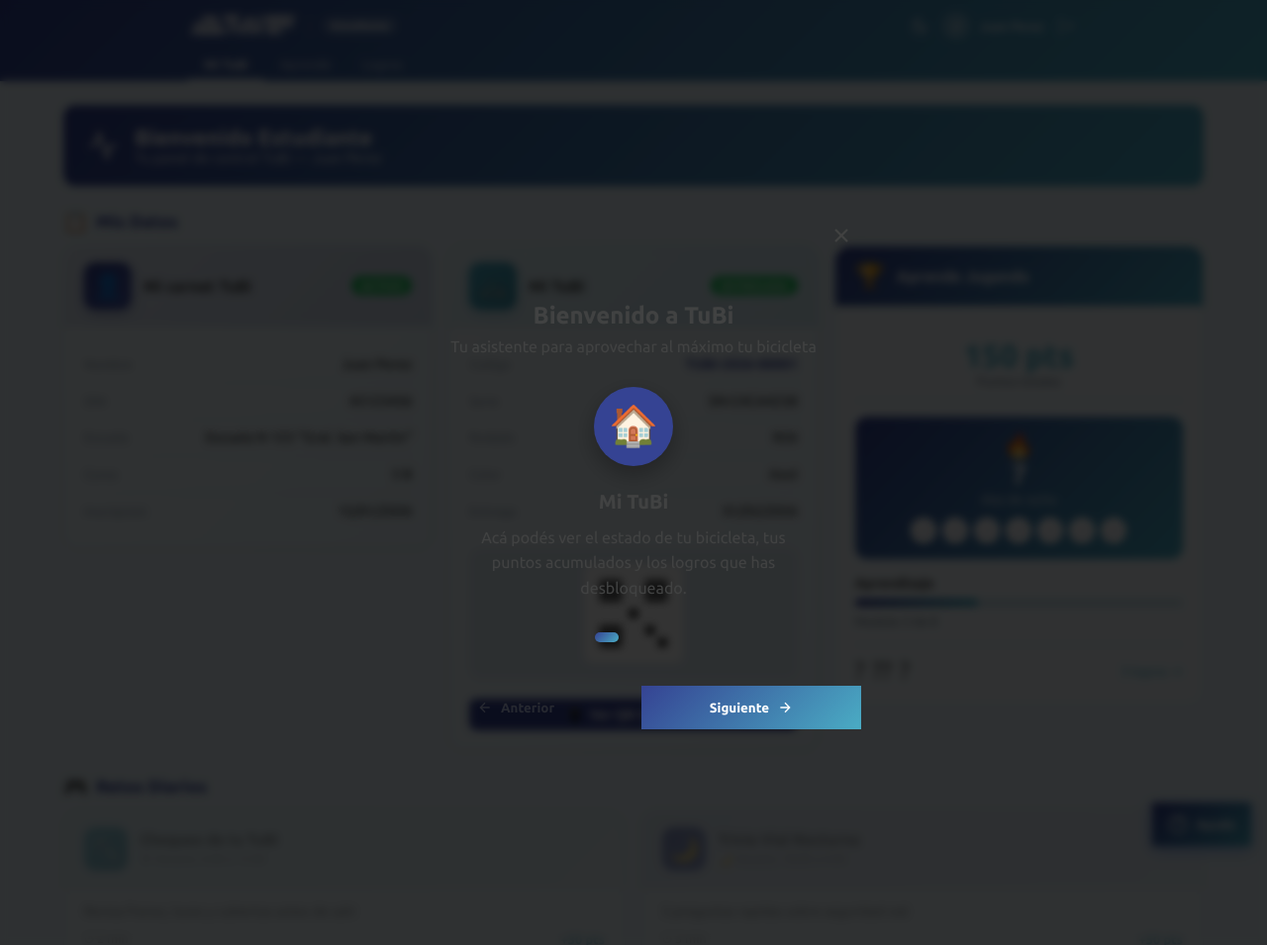
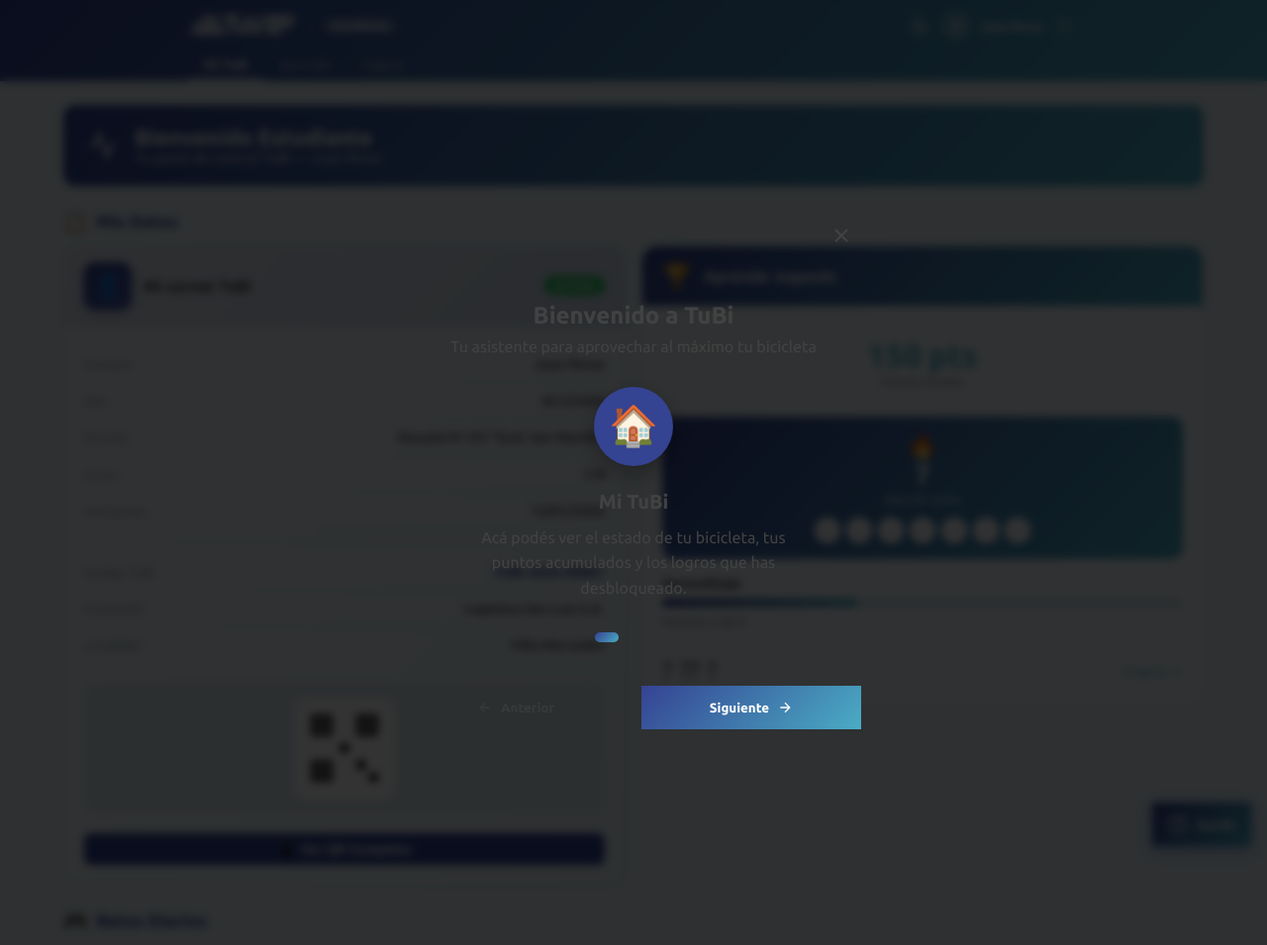
Before and after one commit to diviniacorp-svg/tubi-2026-php, a PHP site: page /pages/alumno/dashboard.php in a window 1280 px wide. Shown: the whole page at 99% size. Run offline with PHP 8.4, Linux system fonts and the light colour scheme; a user stored in the database is signed in; data comes from the database, SQL or seed files in the repository; data that the repository does not hold is empty.

Commit message:
Fix login DNI-based auth, unify student cards, fix aprender layout
- login.php: add role-based identifier search (DNI/CUIT/CUE/email)
- dashboard.php: merge carnet+bicicleta cards into one, add proveedor JOIN
- aprender.php: tab text 'Aprende Jugando', full-screen bg, grid fix

Co-Authored-By: Claude Sonnet 4.6 <noreply@anthropic.com>

```diff
--- a/pages/alumno/dashboard.php
+++ b/pages/alumno/dashboard.php
@@ -44,17 +44,22 @@ if (!empty($alumnoData['escuela_id'])) {
 }
 $escuelaNombre = $escuelaData ? $escuelaData['nombre'] : 'Escuela N 123';
 
-// Buscar bicicleta asignada
-$biciData = dbFetchOne('SELECT * FROM bicicletas WHERE alumno_id = ?', array($alumnoId));
+// Buscar bicicleta asignada (con datos del proveedor)
+$biciData = dbFetchOne(
+    'SELECT b.*, p.nombre AS proveedor_nombre, p.localidad AS proveedor_localidad ' .
+    'FROM bicicletas b LEFT JOIN proveedores p ON b.proveedor_id = p.id ' .
+    'WHERE b.alumno_id = ?',
+    array($alumnoId)
+);
 if (!$biciData) {
     $biciData = array(
         'codigo' => 'TUBI-SL-00123',
         'serie' => 'SN-2026-00123',
-        'rodado' => 26,
-        'color' => 'Azul TuBi',
         'estado' => 'entregada',
         'fecha_entrega' => '2026-02-01',
         'garantia_hasta' => '2028-02-01',
+        'proveedor_nombre' => 'Logistica San Luis S.A.',
+        'proveedor_localidad' => 'San Luis',
     );
 }
 
@@ -289,8 +294,9 @@ if ($_SERVER['REQUEST_METHOD'] === 'POST') {
         .qr-code-display { width: 100px; height: 100px; background: white; border-radius: 8px; padding: 8px; display: flex; align-items: center; justify-content: center; }
 
         /* Grid */
-        .top-cards-grid { display: grid; grid-template-columns: repeat(3, 1fr); gap: 1rem; align-items: start; }
+        .top-cards-grid { display: grid; grid-template-columns: repeat(2, 1fr); gap: 1rem; align-items: start; }
         .top-cards-grid > .data-card { margin-bottom: 0; }
+        .data-card-divider { border: none; border-top: 1px solid #c8dfe9; margin: 0.75rem 0; }
 
         /* Gamification */
         .gamification-card { background: #eef6fa; border: 1px solid #c8dfe9; border-radius: 16px; overflow: hidden; }
@@ -414,8 +420,7 @@ if ($_SERVER['REQUEST_METHOD'] === 'POST') {
 
         /* Responsive */
         @media (max-width: 1024px) {
-            .top-cards-grid { grid-template-columns: 1fr 1fr; }
-            .top-cards-grid > :nth-child(3) { grid-column: 1 / -1; }
+            .top-cards-grid { grid-template-columns: 1fr; }
         }
         @media (max-width: 640px) {
             .student-header-top { flex-direction: column; gap: 0.4rem; text-align: center; }
@@ -483,7 +488,7 @@ if ($_SERVER['REQUEST_METHOD'] === 'POST') {
 
                 <h2 class="section-title"><span class="section-icon">&#128203;</span> Mis Datos</h2>
                 <div class="top-cards-grid">
-                    <!-- Carnet -->
+                    <!-- Carnet unificado -->
                     <div class="data-card">
                         <div class="data-card-header estudiante">
                             <div class="data-card-icon estudiante">&#128100;</div>
@@ -496,22 +501,10 @@ if ($_SERVER['REQUEST_METHOD'] === 'POST') {
                             <div class="data-row"><span class="data-label">Escuela</span><span class="data-value"><?php echo e($escuelaNombre); ?></span></div>
                             <div class="data-row"><span class="data-label">Curso</span><span class="data-value"><?php echo e(isset($alumnoData['curso']) ? $alumnoData['curso'] : '5 B'); ?></span></div>
                             <div class="data-row"><span class="data-label">Inscripcion</span><span class="data-value"><?php echo date('d/m/Y', strtotime(isset($alumnoData['fecha_registro']) ? $alumnoData['fecha_registro'] : '2026-01-15')); ?></span></div>
-                        </div>
-                    </div>
-
-                    <!-- Bicicleta -->
-                    <div class="data-card">
-                        <div class="data-card-header bicicleta">
-                            <div class="data-card-icon bicicleta">&#128690;</div>
-                            <div class="data-card-title"><h3>Mi TuBi</h3></div>
-                            <span class="badge badge-success">ENTREGADA</span>
-                        </div>
-                        <div class="data-card-body">
-                            <div class="data-row"><span class="data-label">Codigo</span><span class="data-value" style="color: #354393; font-weight: 700;"><?php echo e($biciData['codigo']); ?></span></div>
-                            <div class="data-row"><span class="data-label">Serie</span><span class="data-value"><?php echo e(isset($biciData['serie']) ? $biciData['serie'] : 'SN-2026-00123'); ?></span></div>
-                            <div class="data-row"><span class="data-label">Rodado</span><span class="data-value">R<?php echo e($biciData['rodado']); ?></span></div>
-                            <div class="data-row"><span class="data-label">Color</span><span class="data-value"><?php echo e(isset($biciData['color']) ? $biciData['color'] : 'Azul TuBi'); ?></span></div>
-                            <div class="data-row"><span class="data-label">Entrega</span><span class="data-value"><?php echo date('d/m/Y', strtotime(isset($biciData['fecha_entrega']) ? $biciData['fecha_entrega'] : '2026-02-01')); ?></span></div>
+                            <hr class="data-card-divider">
+                            <div class="data-row"><span class="data-label">Codigo TuBi</span><span class="data-value" style="color: #354393; font-weight: 700;"><?php echo e($biciData['codigo']); ?></span></div>
+                            <div class="data-row"><span class="data-label">Proveedor</span><span class="data-value"><?php echo e(isset($biciData['proveedor_nombre']) ? $biciData['proveedor_nombre'] : ''); ?></span></div>
+                            <div class="data-row"><span class="data-label">Localidad</span><span class="data-value"><?php echo e(isset($biciData['proveedor_localidad']) ? $biciData['proveedor_localidad'] : 'San Luis'); ?></span></div>
                         </div>
                         <div class="data-card-qr">
                             <div class="qr-code-display">
@@ -674,8 +667,7 @@ if ($_SERVER['REQUEST_METHOD'] === 'POST') {
                 </div>
                 <div class="data-row"><span class="data-label">Codigo</span><span class="data-value" style="color:#354393;font-weight:700"><?php echo e($biciData['codigo']); ?></span></div>
                 <div class="data-row"><span class="data-label">Serie</span><span class="data-value"><?php echo e(isset($biciData['serie']) ? $biciData['serie'] : 'SN-2026-00123'); ?></span></div>
-                <div class="data-row"><span class="data-label">Rodado</span><span class="data-value">R<?php echo e($biciData['rodado']); ?></span></div>
-                <div class="data-row"><span class="data-label">Color</span><span class="data-value"><?php echo e(isset($biciData['color']) ? $biciData['color'] : 'Azul'); ?></span></div>
+                <div class="data-row"><span class="data-label">Proveedor</span><span class="data-value"><?php echo e(isset($biciData['proveedor_nombre']) ? $biciData['proveedor_nombre'] : ''); ?></span></div>
                 <div class="data-row"><span class="data-label">Entrega</span><span class="data-value"><?php echo date('d/m/Y', strtotime(isset($biciData['fecha_entrega']) ? $biciData['fecha_entrega'] : '2026-02-01')); ?></span></div>
                 <div class="data-row"><span class="data-label">Garantia</span><span class="data-value"><?php echo date('d/m/Y', strtotime(isset($biciData['garantia_hasta']) ? $biciData['garantia_hasta'] : '2028-02-01')); ?></span></div>
             </div>
```
Also changed, not shown: login.php (+25 -2 lines), pages/alumno/aprender.php (+8 -8 lines).
